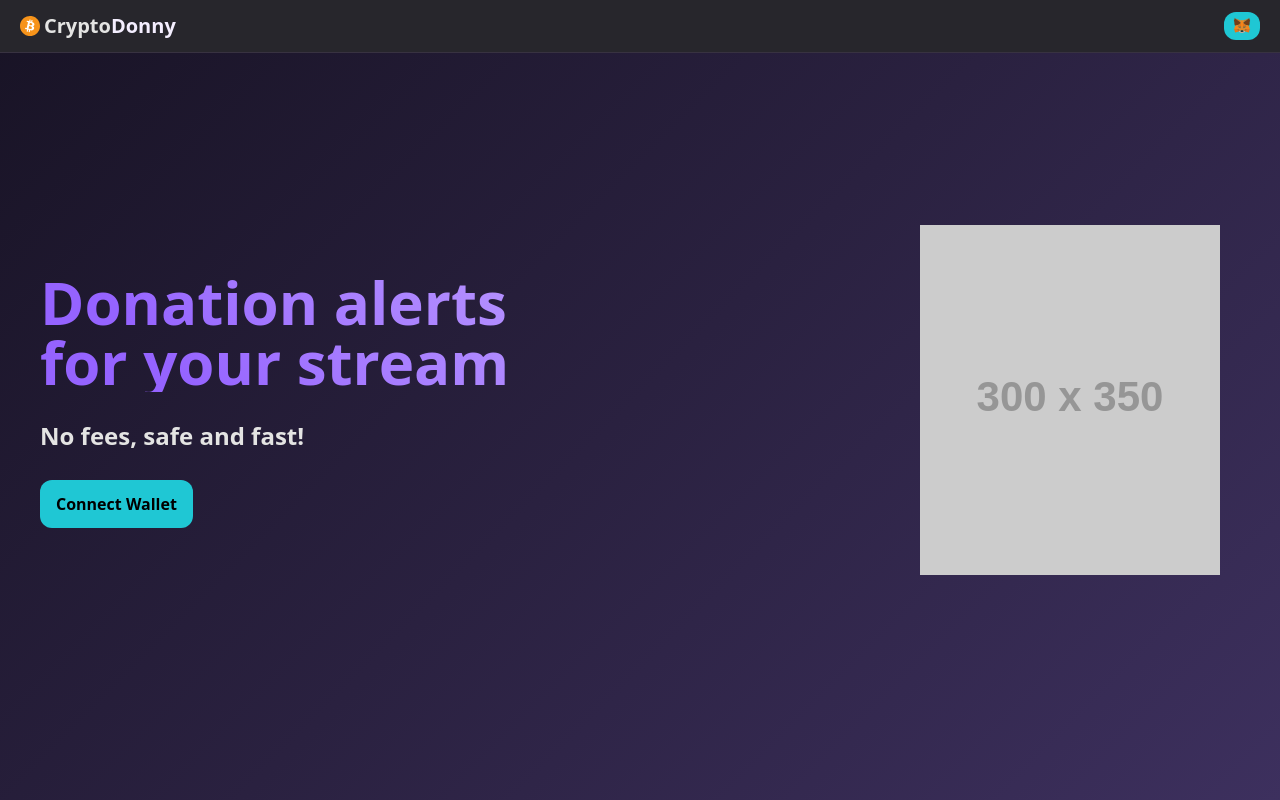
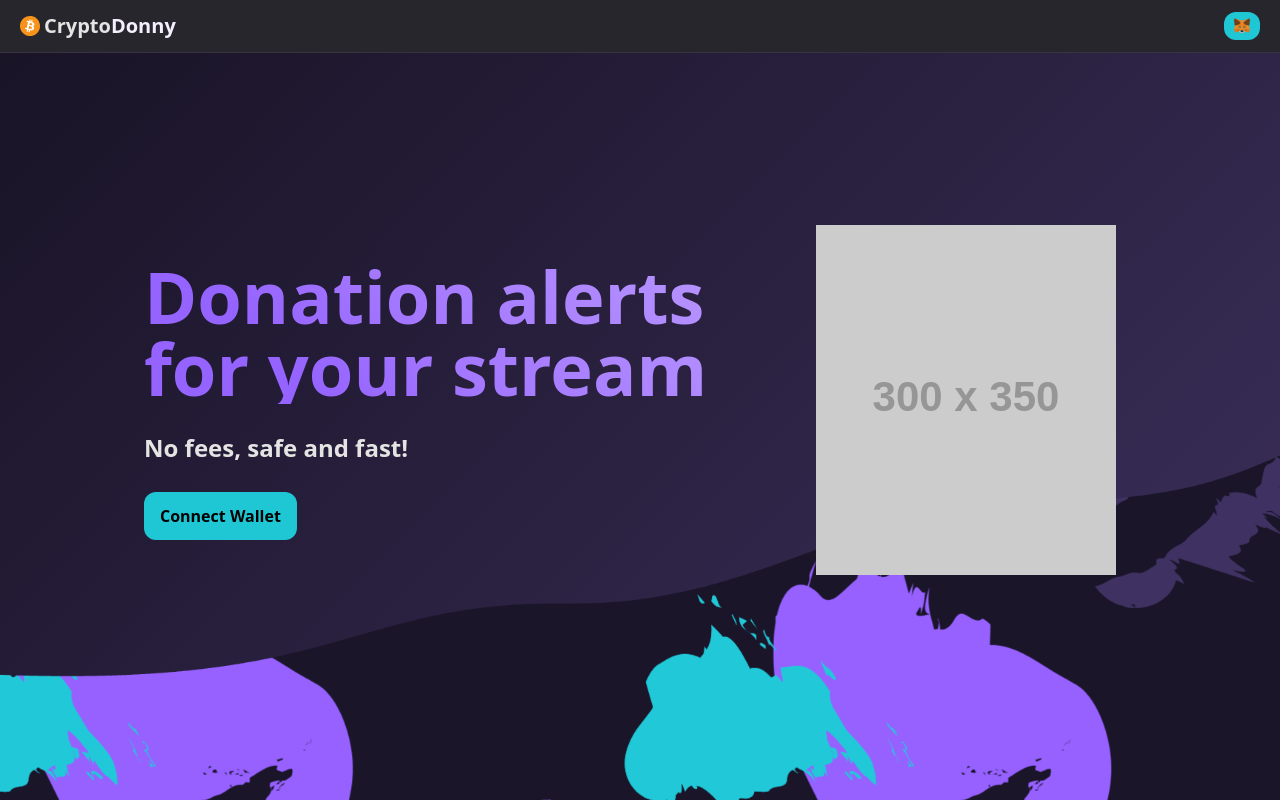
Before and after one commit to aestheticw3/cryptodonny, a React (Vite) app: page / in a window 1280 px wide. Built offline with nearby package versions, Linux system fonts and the light colour scheme.

Commit message:
add demo

```diff
--- a/src/components/Main.tsx
+++ b/src/components/Main.tsx
@@ -1,9 +1,9 @@
 const Main = () => {
 	return (
-		<div className="flex justify-between items-center min-h-screen px-10">
+		<div className="flex justify-between items-center min-h-screen px-36">
 			<div>
 				<h1
-					className="text-6xl mb-7 font-black max-w-lg"
+					className="text-7xl mb-7 font-black max-w-xl"
 					style={{
 						backgroundImage:
 							"linear-gradient(47deg, rgba(149,99,255,1) 25%, rgba(164,120,255,1) 50%, rgba(173,134,255,1) 75%, rgba(184,149,255,1) 100%)",
--- a/src/index.css
+++ b/src/index.css
@@ -23,6 +23,12 @@
 		@apply text-[#e4e4e3] min-h-screen;
 	}
 
+	body {
+		background-image: url("./assets/bg-shape.png");
+		background-repeat: no-repeat;
+		background-size: cover;
+	}
+
 	button {
 		@apply bg-b-primary text-black text-base font-extrabold rounded-xl px-4 py-3;
 	}
```
Also changed, not shown: src/assets/bg-shape.png (added), 1 other file (tests, documents, lock files or other folders).
